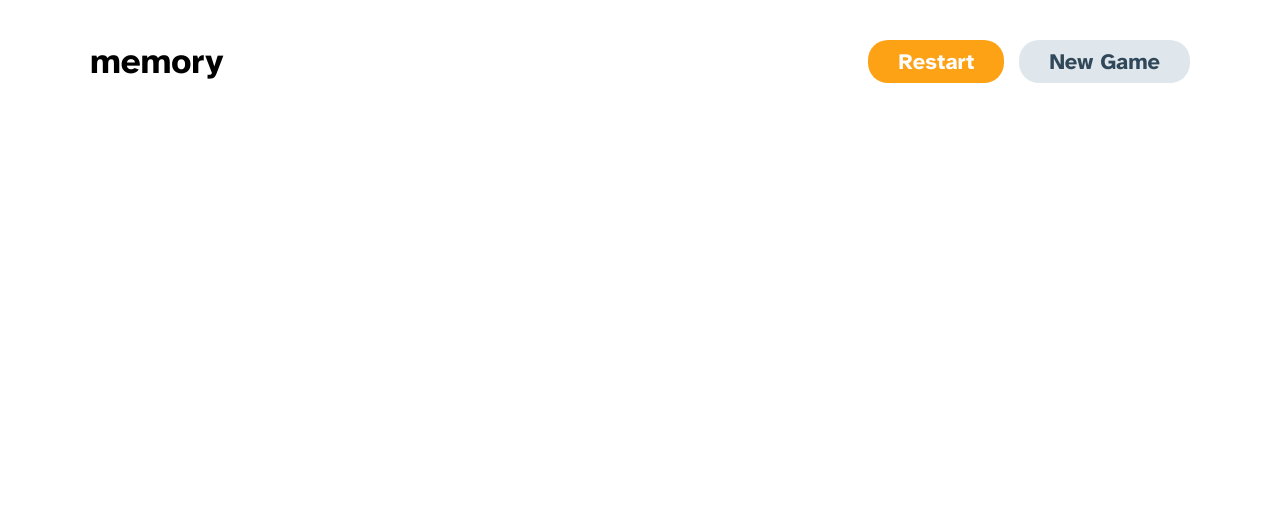
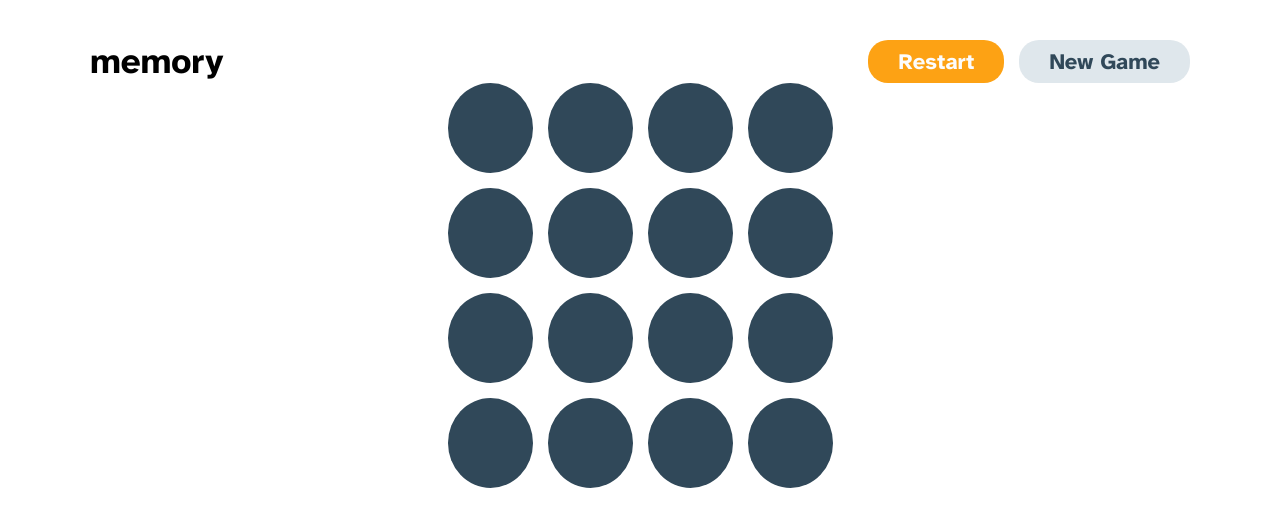
Before and after one commit to ChristianRL23/memory-game, a React (Create React App) app: page / in a window 1280 px wide. Shown: the top 526 px of the page. Built offline with nearby package versions, Linux system fonts and the light colour scheme.

Commit message:
Create and add a test grid.

```diff
--- /dev/null
+++ b/src/components/Solo/Solo.jsx
@@ -0,0 +1,30 @@
+import Chip from '../Chip/Chip';
+import './Solo.scss';
+
+const Solo = () => {
+  return (
+    <>
+      <section className="solo__grid">
+        <Chip />
+        <Chip />
+        <Chip />
+        <Chip />
+        <Chip />
+        <Chip />
+        <Chip />
+        <Chip />
+        <Chip />
+        <Chip />
+        <Chip />
+        <Chip />
+        <Chip />
+        <Chip />
+        <Chip />
+        <Chip />
+      </section>
+      <footer className="solo__footer"></footer>
+    </>
+  );
+};
+
+export default Solo;
--- /dev/null
+++ b/src/components/Solo/Solo.scss
@@ -0,0 +1,9 @@
+.solo {
+  &__grid {
+    margin: 0 auto;
+    width: 35%;
+    display: grid;
+    grid-template-columns: repeat(4, 1fr);
+    gap: 1.5rem;
+  }
+}
--- a/src/layouts/Game/Game.jsx
+++ b/src/layouts/Game/Game.jsx
@@ -1,10 +1,12 @@
 import HeaderGame from '../../components/HeaderGame/HeaderGame';
+import Solo from '../../components/Solo/Solo';
 import './Game.scss';
 
 const Game = () => {
   return (
     <main className="game">
       <HeaderGame />
+      <Solo />
     </main>
   );
 };
```
